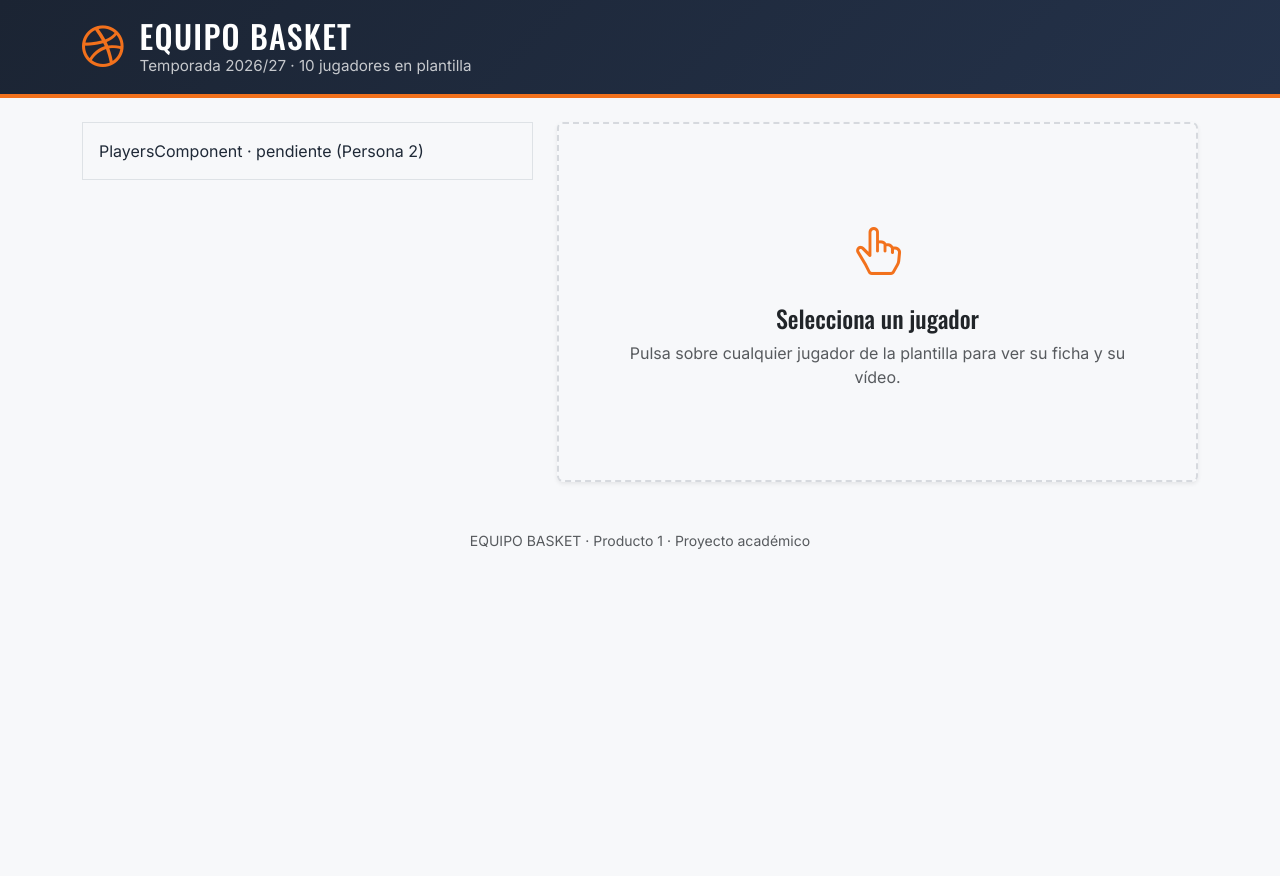
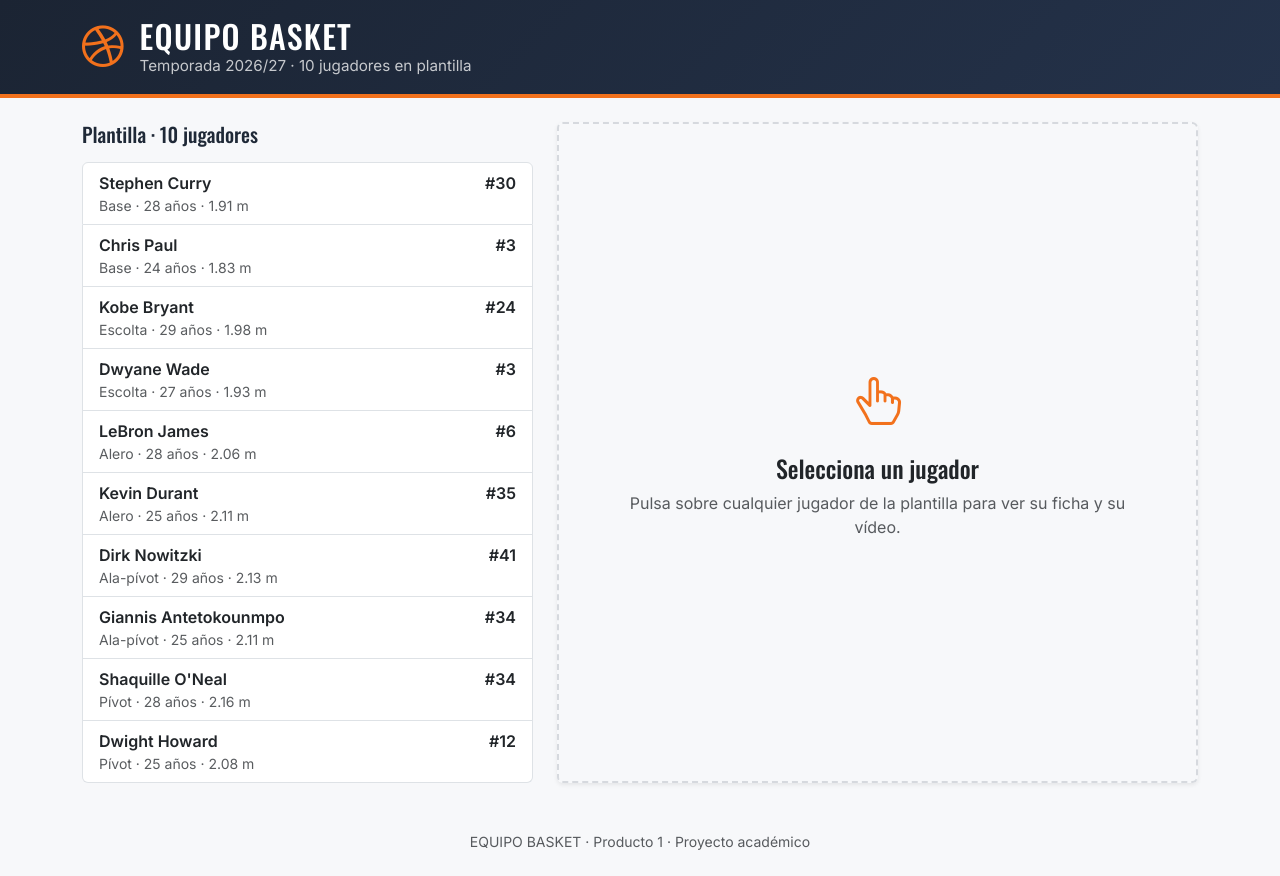
Before and after one commit to EricKColl/FP.451-Producto1, an Angular app: page / in a window 1280 px wide. Before the commit the page ends 800 px from the top, so only its background shows below. Built offline with nearby package versions, Linux system fonts and the light colour scheme.

Commit message:
feat(players): listado básico de jugadores

```diff
--- a/src/app/components/players/players.component.html
+++ b/src/app/components/players/players.component.html
@@ -1 +1,19 @@
-<p class="p-3 border">PlayersComponent · pendiente (Persona 2)</p>
+<h2 class="h5 mb-3">Plantilla · {{ jugadores.length }} jugadores</h2>
+
+<ul class="list-group">
+  <li *ngFor="let jugador of jugadores" class="list-group-item">
+    <div class="d-flex justify-content-between align-items-start gap-3">
+      <div>
+        <strong>{{ jugador.nombre }} {{ jugador.apellidos }}</strong>
+        <p class="small text-body-secondary mb-0">
+          {{ jugador.posicion }} · {{ jugador.edad }} años · {{ jugador.altura }} m
+        </p>
+      </div>
+      <span class="fw-semibold">#{{ jugador.dorsal }}</span>
+    </div>
+  </li>
+</ul>
+
+<p *ngIf="jugadores.length === 0" class="text-body-secondary mt-3">
+  No hay jugadores en la plantilla.
+</p>
--- a/src/app/components/players/players.component.ts
+++ b/src/app/components/players/players.component.ts
@@ -1,9 +1,11 @@
 import { ChangeDetectionStrategy, Component, EventEmitter, Input, Output } from '@angular/core';
+import { NgFor, NgIf } from '@angular/common';
 import { Jugador } from '../../models/jugador.model';
+import { JUGADORES } from '../../data/jugadores.data';
 
 @Component({
   selector: 'app-players',
-  imports: [],
+  imports: [NgFor, NgIf],
   templateUrl: './players.component.html',
   styleUrl: './players.component.css',
   changeDetection: ChangeDetectionStrategy.Eager,
@@ -12,4 +14,6 @@
   // CONTRATO (no cambiar nombres): lo rellena Persona 2
   @Input() idSeleccionado: number | null = null;
   @Output() jugadorSeleccionado = new EventEmitter<Jugador>();
+
+  jugadores: Jugador[] = JUGADORES;
 }
```
